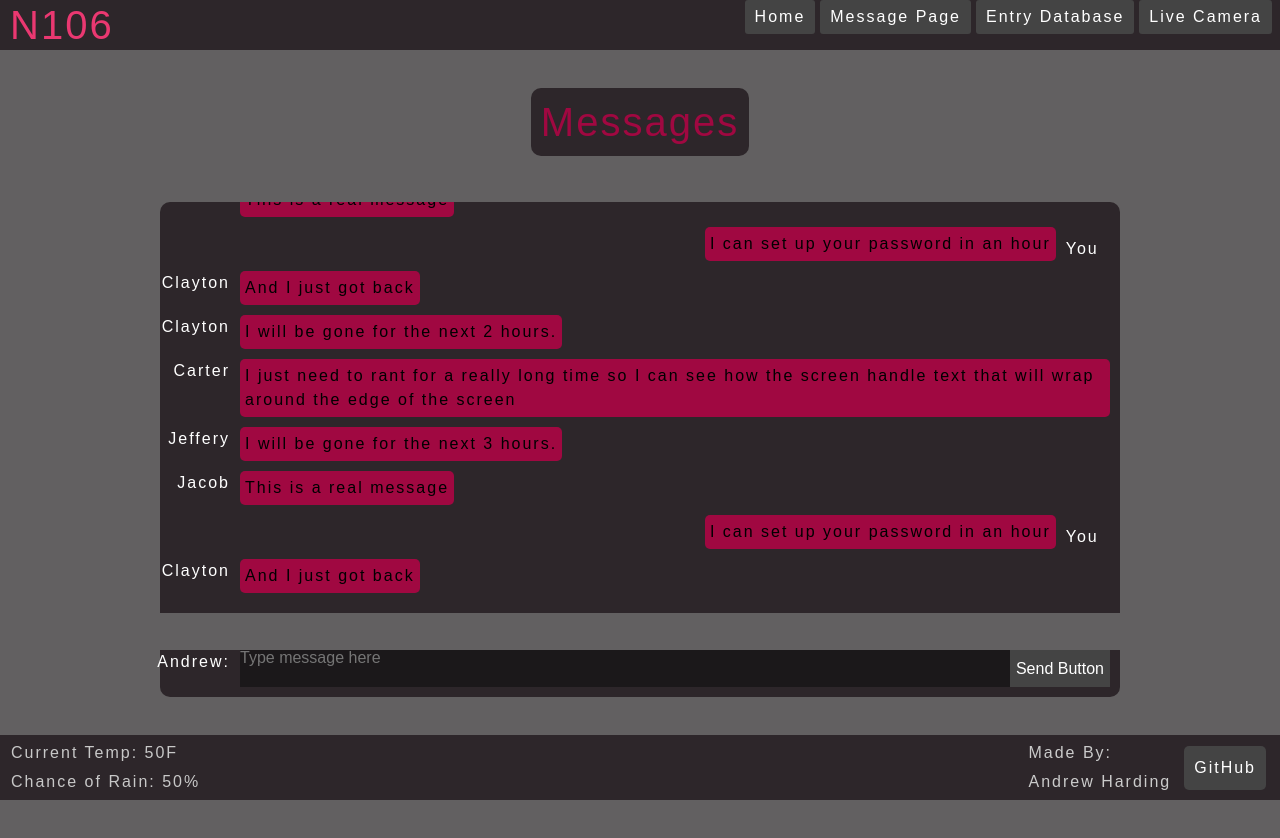
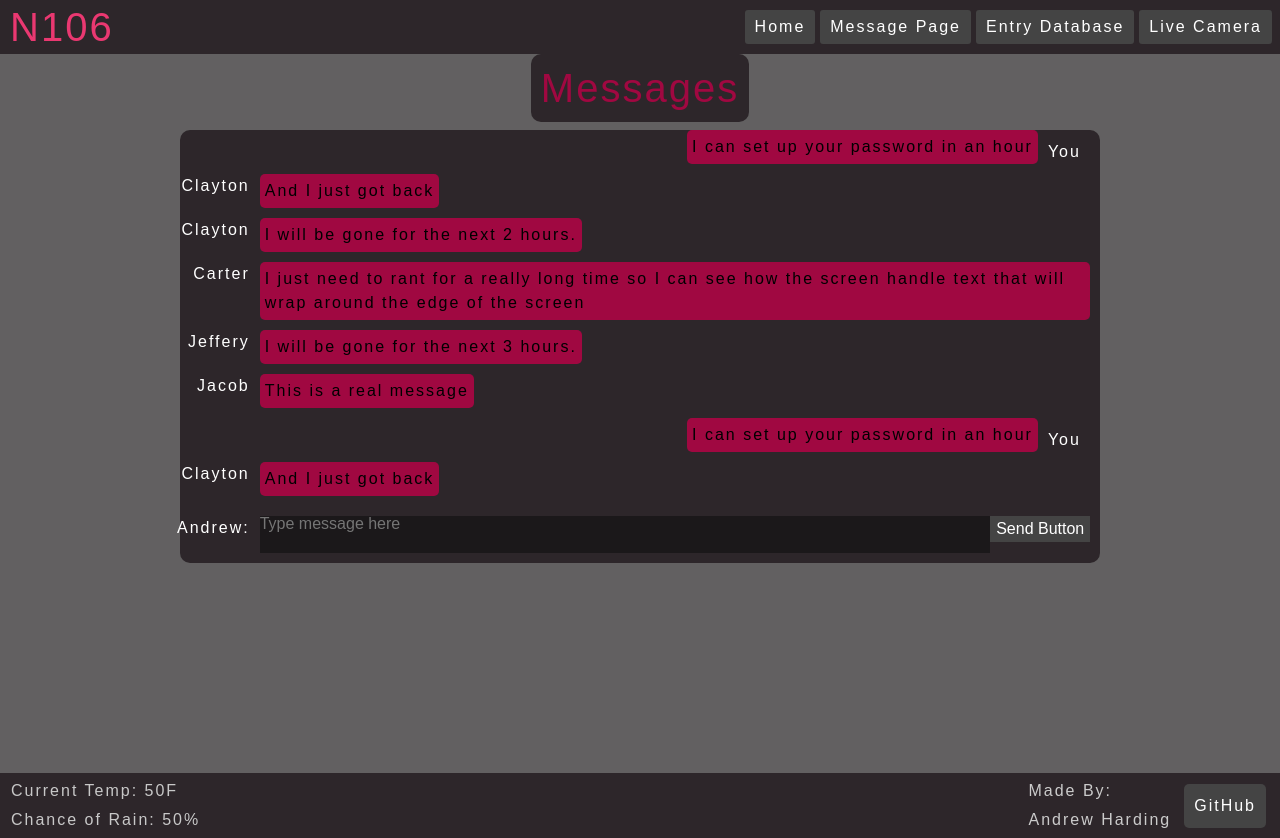
Before and after one commit to andpdw/CS260-Startup, a React (Vite) app: page /message in a window 1280 px wide. Before the commit the page ends 800 px from the top, so only its background shows below. Built offline with nearby package versions, Linux system fonts and the light colour scheme; a web font is replaced by a local one.

Commit message:
Fixed all the styling and errors with tables

```diff
--- a/src/app.css
+++ b/src/app.css
@@ -3,7 +3,19 @@
     src: url('star-shield-2-font/StarShieldV2-9M52K.ttf') format('truetype');
 }
 
-.body {
+body {
+    margin: 0;
+    height: 100vh;
+    background-color: #626061;
+    display: flex;
+    flex-direction: column;
+    min-width: 425px;
+    min-height: 475px;
+    font-family: 'StarShield', sans-serif;
+    letter-spacing: 2px;
+}
+
+.main-div {
     margin: 0;
     height: 100vh;
     background-color: #626061;
@@ -39,9 +51,11 @@ nav {
 }
 
 nav ul {
+    margin: 10px;
     display: flex;
     list-style: none;
     margin-left: auto;
+    margin-right: 0px;
 }
 
 nav li {
--- a/src/app.jsx
+++ b/src/app.jsx
@@ -11,7 +11,7 @@ import { Camera } from './camera/camera.jsx';
 export default function App() {
     return (
         <BrowserRouter>
-            <div className="body bg-dark text-light">
+            <div className="main-div">
                 <header>
                     <nav>
                         <h1 className="logo">N106</h1>
--- a/src/camera/camera.css
+++ b/src/camera/camera.css
@@ -17,13 +17,25 @@ main {
 
 .video {
     width: 75%;
-    min-width: 400px;
+    min-width: 320px;
     max-width: 100%;
+    max-height: calc(100vh - 160px);
+    display: flex;
+    align-items: center;
+    justify-content: center;
+    overflow: hidden;
 }
 
 .video video {
     width: 100%;
     height: auto;
+    max-height: 100%;
+    max-height: calc(100vh - 160px);
+    display: flex;
+    align-items: center;
+    justify-content: center;
+    overflow: hidden;
     object-fit: contain;
     padding: 20px;
+    box-sizing: border-box;
 }
--- a/src/database/database.jsx
+++ b/src/database/database.jsx
@@ -4,12 +4,12 @@ import './database.css'
 export function Database() {
   return (
     <main>
-            <div>
             <div className="table-title">
                 <h3>Roomate Tracking</h3>
             </div>
             <div className="data-table-div">
                 <table className="table table-striped table-dark" id="data-table">
+                    <thead>
                         <tr>
                             <th>Date</th>
                             <th>Time</th>
@@ -17,6 +17,8 @@ export function Database() {
                             <th>Entering or Leaving</th>
                             <th>Other guests</th>
                         </tr>
+                    </thead>
+                    <tbody>
                         <tr>
                             <td>01/25/26</td>
                             <td>5:32 PM</td>
@@ -45,6 +47,7 @@ export function Database() {
                             <td>Entering</td>
                             <td>Yes</td>
                         </tr>
+                    </tbody>
                 </table>
             </div>
             <div className="data-entry-div">
@@ -81,7 +84,6 @@ export function Database() {
                     </div>
                 </div>
             </div>
-            </div>
         </main>
   );
 }
--- a/src/login/login.css
+++ b/src/login/login.css
@@ -1,5 +1,5 @@
 main {
-    align-items: center;
+    align-items: center !important;
     justify-content: center;
 }
 
--- a/src/message/message.css
+++ b/src/message/message.css
@@ -1,4 +1,4 @@
-main {
+.main {
     display: flex;
     align-items: center;
     height: 100%;
@@ -25,6 +25,7 @@ main {
     padding: 10px;
     border-top-left-radius: 10px;
     border-top-right-radius: 10px;
+    margin: 0 auto;
 }
 
 .other-message {
@@ -87,6 +88,7 @@ main {
     padding-top: 0;
     border-bottom-left-radius: 10px;
     border-bottom-right-radius: 10px;
+    margin: 0 auto;
 }
 
 #message-input {
--- a/src/message/message.jsx
+++ b/src/message/message.jsx
@@ -7,6 +7,7 @@ export function Message() {
             <div className="messages-title">
                 <h1>Messages</h1>
             </div>
+            <div className="message-panel">
                 <div className="message-board">
                     <div className="other-message">
                         <div className="username">
@@ -115,7 +116,6 @@ export function Message() {
                             <span>And I just got back</span>
                         </div>
                     </div>
-
                 </div>
                 <div className="message-box">
                     <div className="username">
@@ -128,6 +128,7 @@ export function Message() {
                         <button type="button">Send Button</button>
                     </div>
                 </div>
+            </div>
         </main>
   );
 }
```
Also changed, not shown: 4 other files (tests, documents, lock files or other folders). Lines whose indentation alone changed are shown as unchanged.
